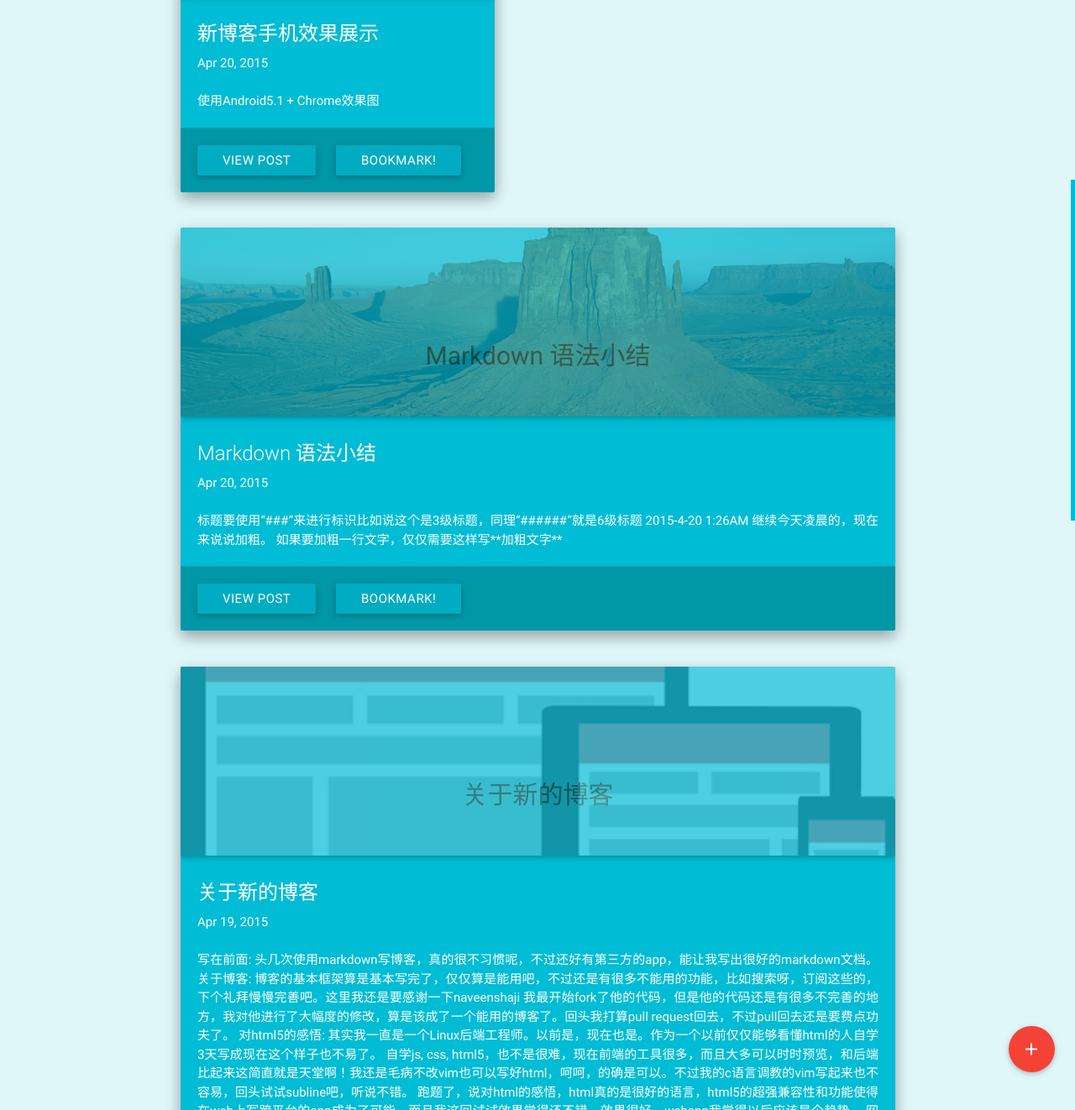
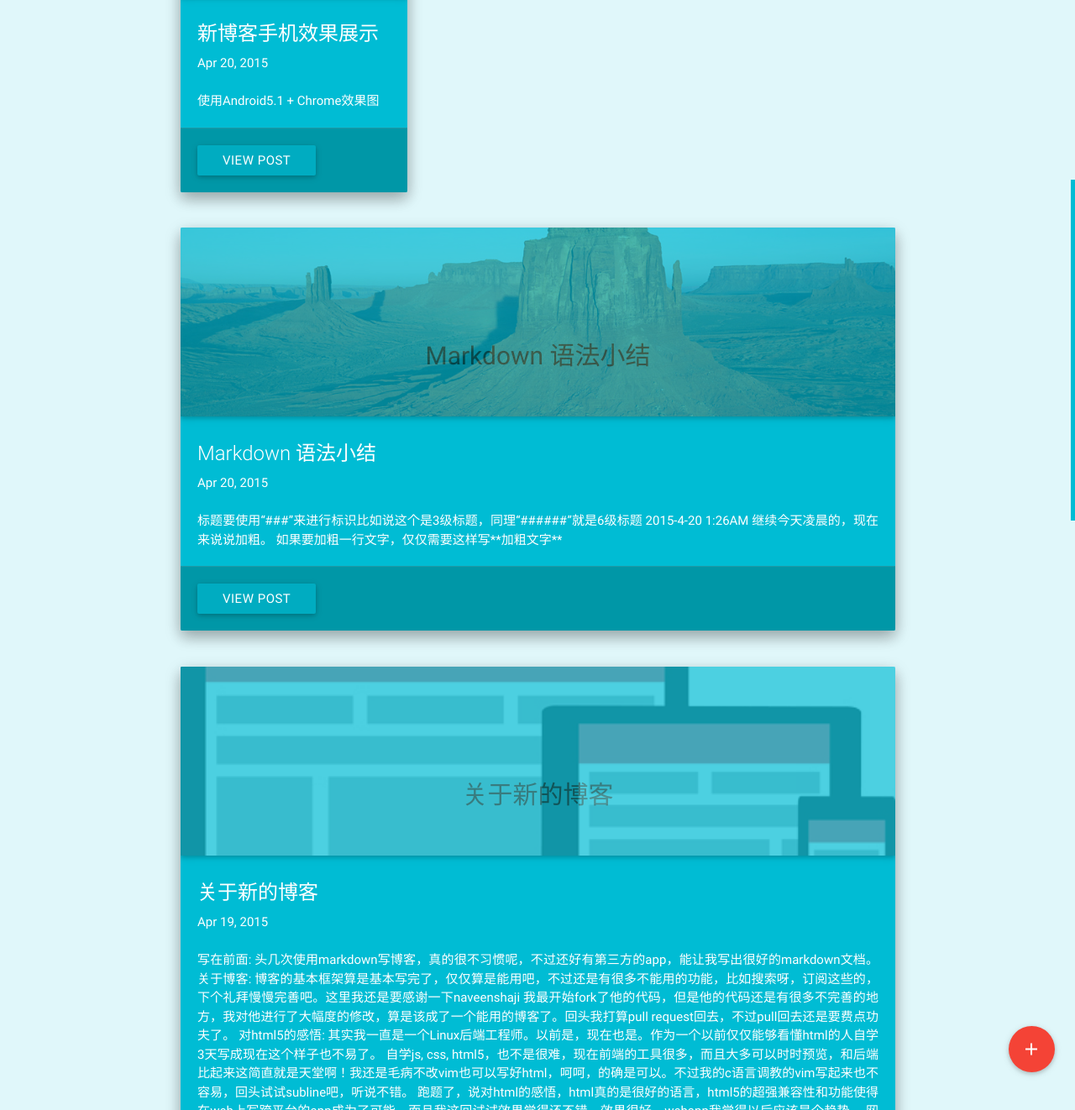
Before and after one commit to JohnnySun/johnnysun.github.io, a Jekyll site: the page built from index.html, in a window 1280 px wide and 1400 px high, scrolled down 1009 px, cut to the strip 78-1400 px from the top of the window. Shown: the whole strip at 84% size. Built offline with Jekyll 4.4.1, drawn with Linux system fonts in a browser that asks for light colours; the list of posts is cut into pages by our own code; some of the changed text lies outside the part shown.

Commit message:
remove bookmark button

```diff
--- a/index.html
+++ b/index.html
@@ -38,7 +38,6 @@
                     </div>
                     <div class="card-action {{ site.css }} darken-2">
                         <a href="{{ post.url | prepend: site.baseurl }}" class="{{ site.css }} darken-1 white-text text-darken-3 waves-effect waves-light btn">View Post</a>
-                        <a class="{{ site.css }} darken-1 white-text text-darken-3 waves-effect waves-light btn" href='#'>Bookmark!</a>
                     </div>
                 </div>
                 {% endfor %}
```
